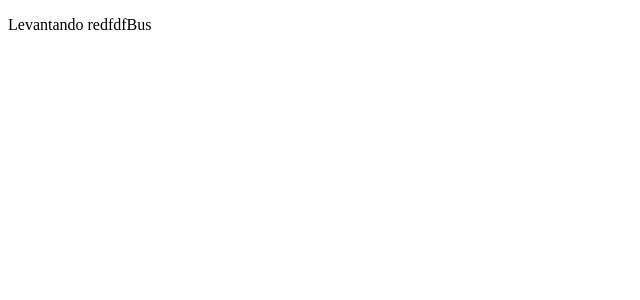
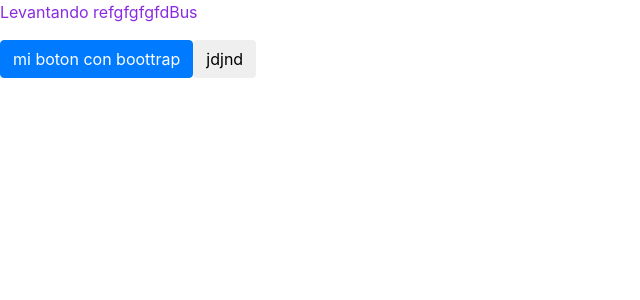
Before and after one commit to kamalyzl/redBus, a React app: page / in a window 1280 px wide. Shown: the top 300 px of the page, without its empty margins (0-640 px from the left). Built offline with nearby package versions, Linux system fonts and the light colour scheme.

Commit message:
add bootstrap and react-bootstrap

```diff
--- a/package.json
+++ b/package.json
@@ -33,10 +33,9 @@
     "eslint-plugin-promise": "^3.7.0",
     "eslint-plugin-react": "^7.7.0",
     "eslint-plugin-standard": "^3.0.1",
-    "extract-text-webpack-plugin": "^4.0.0-beta.0",
     "html-loader": "^0.5.5",
     "html-webpack-plugin": "^3.0.6",
-    "style-loader": "^0.20.3",
+    "style-loader": "0.20.2",
     "webpack": "^4.1.1",
     "webpack-cli": "^2.0.11",
     "webpack-dev-server": "^3.1.1"
--- a/src/components/App.js
+++ b/src/components/App.js
@@ -1,12 +1,16 @@
 import React, { Component } from 'react';
 
-// import 'bootstrap/dist/css/bootstrap.css';
+import 'bootstrap/dist/css/bootstrap.css';
+
+import {Button} from 'react-bootstrap'
 
 class App extends Component {
   render() {
     return (
       <div>
-        <p>Levantando redfdfBus</p>
+        <p className='color'>Levantando refgfgfgfdBus</p>
+        <button className='btn btn-primary'>mi boton con boottrap</button>
+        <Button>jdjnd</Button>
       </div>
     );
   }
--- a/src/index.js
+++ b/src/index.js
@@ -1,7 +1,7 @@
 import React from 'react';
 import ReactDOM from 'react-dom';
 import App from './components/App';
-// import '../css/styles.css';
+import '../css/styles.css';
 
 const app = document.getElementById('root');
 
--- a/webpack.config.js
+++ b/webpack.config.js
@@ -1,6 +1,5 @@
 const path = require('path');
 const webpack = require('webpack');
-const ExtractTextPlugin = require('extract-text-webpack-plugin');
 const HtmlWebpackPlugin = require('html-webpack-plugin');
 
 const DIST_DIR = path.resolve(__dirname, './public');
@@ -37,9 +36,7 @@ module.exports = {
       },
       {
         test: /\.css$/,
-        use: ExtractTextPlugin.extract({
-          use: ['style-loader','css-loader']
-        })
+        use: ['style-loader','css-loader']
       },
       {
         test: /\.js$/,
@@ -58,9 +55,6 @@ module.exports = {
       template: './public/index.html',
       filename: './index.html'
     }),
-    new ExtractTextPlugin({
-      filename: './css/styles.css'
-    }),
     new webpack.ProvidePlugin({
       $: 'jquery',
       jQuery: 'jquery'
```
